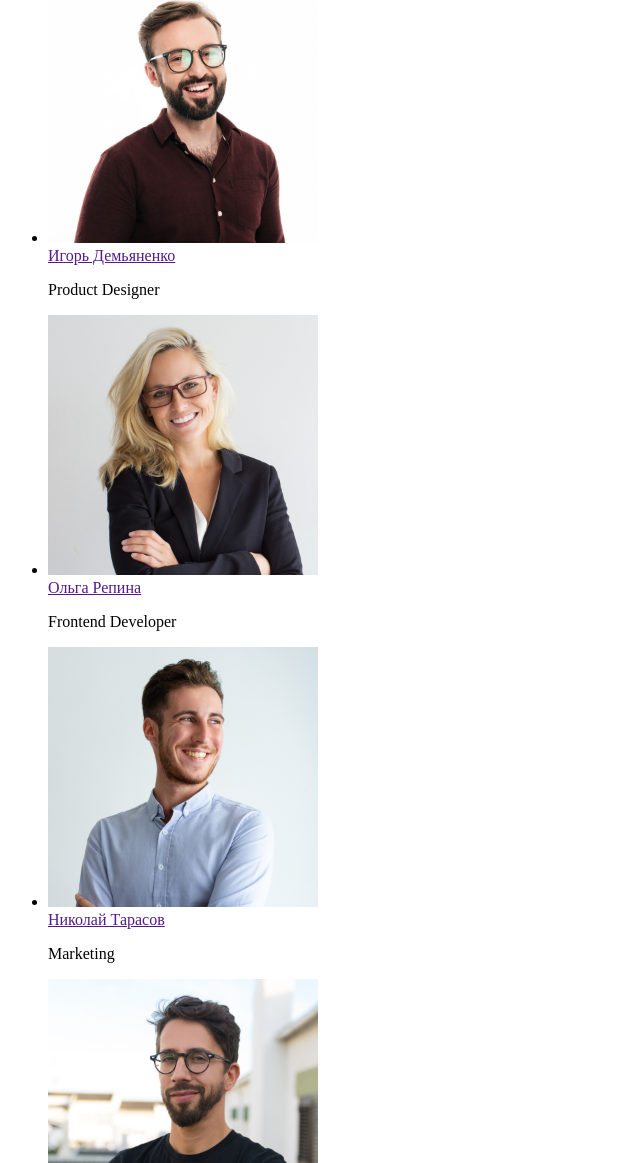
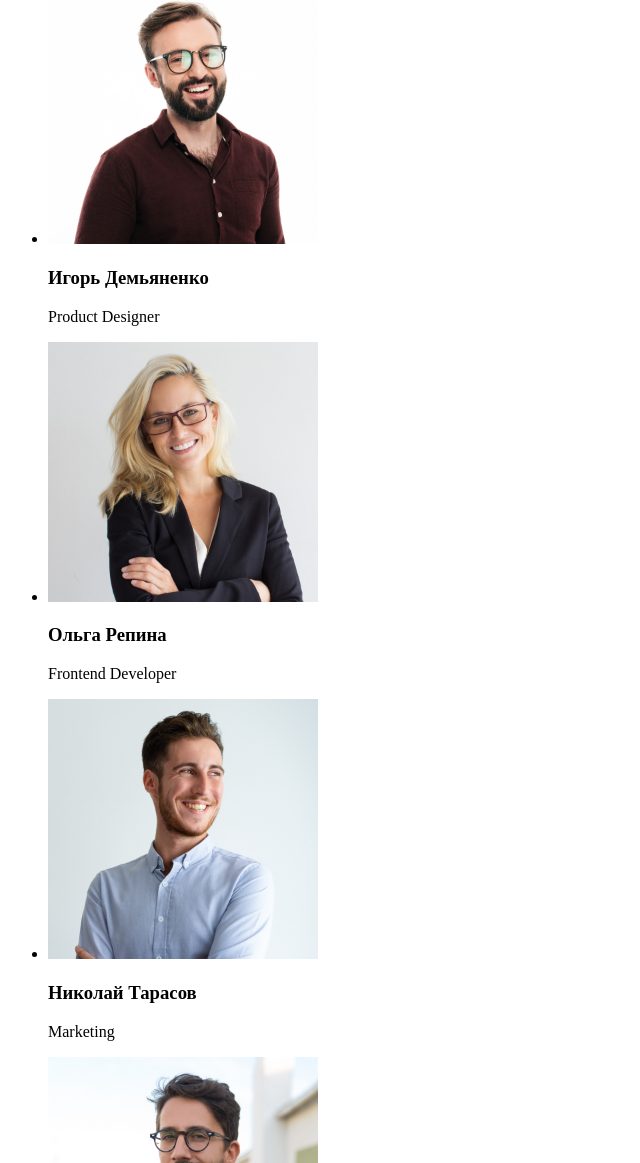
Before and after one commit to Anzhelika-Sinitsyna01/goit-markup-hw-01, a plain HTML site: page index.html in a window 1280 px wide. Shown: the part 1637-2800 px from the top of the page, without its empty margins (0-640 px from the left). Drawn offline with Linux system fonts and the light colour scheme.

Commit message:
Update index.html

```diff
--- a/index.html
+++ b/index.html
@@ -1,5 +1,5 @@
 <!DOCTYPE html>
-<html lang="rus">
+<html lang="ru">
     <head>
         <meta charset="UTF-8">
         <meta http-equiv="X-UA-Compatible" content="IE=edge">
@@ -22,13 +22,13 @@
             </ul>
         </header>
          <main>
-                <h2>hidden</h2>
                     <section>
                         <h1>Эффективные решения для вашего бизнеса</h1>
                         <button type="button">Заказать услугу</button>
 
                     </section>
                 <section>
+                    <h2>hidden</h2>
                     <ul>
                         <li>
                             <h3>Внимание к деталям</h3>
@@ -63,28 +63,39 @@
                 <section>
                     <h2>Наша команда</h2>
                     <ul>
-                        <li><img src="images\img (1).jpg" width="270" alt="Игорь Демьяненко"></li>
-                        <a href="">Игорь Демьяненко</a>
-                        <p>Product Designer</p>
-                        <li><img src="images\img (2).jpg" width="270" alt="Ольга Репина"></li>
-                        <a href="">Ольга Репина</a>
-                        <p>Frontend Developer</p>
-                        <li><img src="images\img (3).jpg" width="270" alt="Николай Тарасов"></li>
-                        <a href="">Николай Тарасов</a>
-                        <p>Marketing</p>
-                        <li><img src="images\img (4).jpg" width="270" alt="Михаил Ермаков"></li>
-                        <a href="">Михаил Ермаков</a>
-                        <p>UI Designer</p>
+                        <li>
+                            <img src="images\img (1).jpg" width="270" alt="Игорь Демьяненко">
+                            <h3>Игорь Демьяненко</h3>
+                            <p lang="en">Product Designer</p>
+                        </li>
+                        <li>
+                            <img src="images\img (2).jpg" width="270" alt="Ольга Репина">
+                            <h3>Ольга Репина</h3>
+                            <p lang="en">Frontend Developer</p>
+                        </li>
+                        <li>
+                            <img src="images\img (3).jpg" width="270" alt="Николай Тарасов">
+                            <h3>Николай Тарасов</h3>
+                            <p lang="en">Marketing</p>
+                        </li>
+                        <li>
+                            <img src="images\img (4).jpg" width="270" alt="Михаил Ермаков">
+                            <h3>Михаил Ермаков</h3>
+                            <p lang="en">UI Designer</p>
+                        </li>
                     </ul>
                 </section>
         </main>
-        <Footer>
-          <ul>
-              <li><a href="">WebStudio</a></li>
-              <li><address></address><a href="">г. Киев, пр-т Леси Украинки, 26</a></address></li>
-              <li><a href="">info@example.com</a></li>
-              <li><a href="">+380991111111</a></li>
-         </ul>
-        </Footer>
+        <footer>
+
+              <a href="">WebStudio</a>
+              <address>
+                  <ul>
+                      <li><a href="">г. Киев, пр-т Леси Украинки, 26</a></li>
+                      <li><a href="">info@example.com</a></li>
+                      <li><a href="">+380991111111</a></li>
+                  </ul>
+              </address>
+        </footer>
  </body>
  </html>
```
